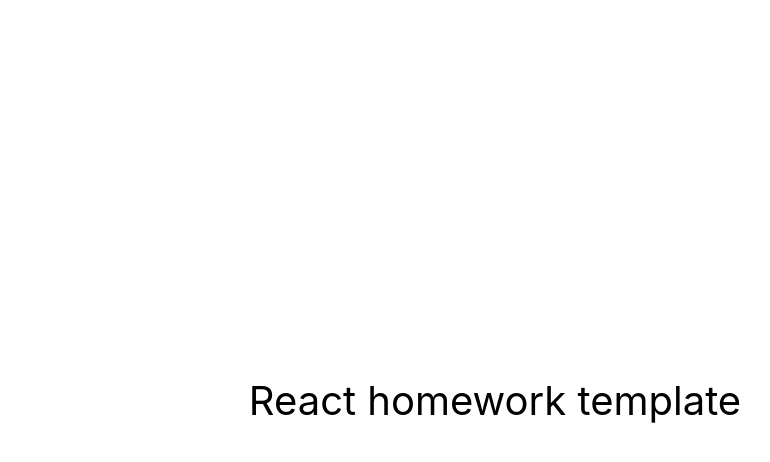
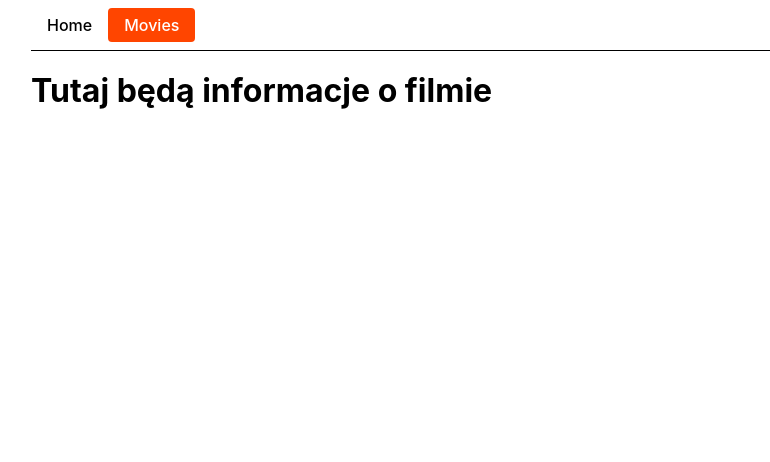
Before and after one commit to annamichalowska/goit-react-hw-05-movies, a React (Create React App) app: page /Movies/1 in a window 1280 px wide. Shown: the top 462 px of the page, without its empty margins (145-915 px from the left). Built offline with nearby package versions, Linux system fonts and the light colour scheme.

Commit message:
last_today

```diff
--- a/package.json
+++ b/package.json
@@ -7,10 +7,12 @@
     "@testing-library/jest-dom": "^5.16.3",
     "@testing-library/react": "^12.1.4",
     "@testing-library/user-event": "^13.5.0",
+    "modern-normalize": "^1.1.0",
     "react": "^18.1.0",
     "react-dom": "^18.1.0",
     "react-router-dom": "^6.8.1",
     "react-scripts": "5.0.1",
+    "styled-components": "^5.3.6",
     "web-vitals": "^2.1.3"
   },
   "scripts": {
--- a/src/components/App.jsx
+++ b/src/components/App.jsx
@@ -1,16 +1,18 @@
+import { Routes, Route } from 'react-router-dom';
+import { Home } from '../pages/Home';
+import { Movies } from '../pages/Movies';
+import { MovieDetails } from '../pages/MovieDetails';
+import { SharedLayout } from './SharedLayout';
+
 export const App = () => {
   return (
-    <div
-      style={{
-        height: '100vh',
-        display: 'flex',
-        justifyContent: 'center',
-        alignItems: 'center',
-        fontSize: 40,
-        color: '#010101'
-      }}
-    >
-      React homework template
-    </div>
+    <Routes>
+      <Route path="/" element={<SharedLayout />}>
+        <Route index element={<Home />} />
+        <Route path="/Movies" element={<Movies />} />
+        <Route path="/Movies/:movieId" element={<MovieDetails />} />
+        <Route path="*" element={<Home />} />
+      </Route>
+    </Routes>
   );
 };
--- /dev/null
+++ b/src/components/SharedLayout.jsx
@@ -0,0 +1,18 @@
+import { Outlet } from 'react-router-dom';
+import { Container, Header, Link } from './SharedLayout.styled';
+
+export const SharedLayout = () => {
+  return (
+    <Container>
+      <Header>
+        <nav>
+          <Link to="/" end>
+            Home
+          </Link>
+          <Link to="/Movies">Movies</Link>
+        </nav>
+      </Header>
+      <Outlet />
+    </Container>
+  );
+};
--- /dev/null
+++ b/src/components/SharedLayout.styled.js
@@ -0,0 +1,35 @@
+import styled from 'styled-components';
+import { NavLink } from 'react-router-dom';
+
+export const Container = styled.div`
+  max-width: 960px;
+  margin: 0 auto;
+  padding: 0 16px;
+`;
+
+export const Header = styled.header`
+  display: flex;
+  align-items: center;
+  justify-content: space-between;
+  gap: 12px;
+  padding: 8px 0;
+  margin-bottom: 16px;
+  border-bottom: 1px solid black;
+
+  > nav {
+    display: flex;
+  }
+`;
+
+export const Link = styled(NavLink)`
+  padding: 8px 16px;
+  border-radius: 4px;
+  text-decoration: none;
+  color: black;
+  font-weight: 500;
+
+  &.active {
+    color: white;
+    background-color: orangered;
+  }
+`;
--- a/src/index.js
+++ b/src/index.js
@@ -1,10 +1,14 @@
 import React from 'react';
 import ReactDOM from 'react-dom/client';
+import { BrowserRouter } from 'react-router-dom';
 import { App } from 'components/App';
+import 'modern-normalize';
 import './index.css';
 
 ReactDOM.createRoot(document.getElementById('root')).render(
   <React.StrictMode>
-    <App />
+    <BrowserRouter>
+      <App />
+    </BrowserRouter>
   </React.StrictMode>
 );
--- /dev/null
+++ b/src/pages/Home.jsx
@@ -0,0 +1,26 @@
+import { useState, useEffect } from 'react';
+
+export const Home = () => {
+  const [popularMovies, setPopularMovies] = useState([]);
+
+  useEffect(() => {
+    const API_KEY = '5fcd4365d493d0f97c8c4d9a62c7577d';
+    const API_URL = `https://api.themoviedb.org/3/trending/movie/week?api_key=${API_KEY}`;
+
+    fetch(API_URL)
+      .then(response => response.json())
+      .then(data => setPopularMovies(data.results))
+      .catch(error => console.error(error));
+  }, []);
+
+  return (
+    <div>
+      <h1>Popular Movies</h1>
+      <ul>
+        {popularMovies.map(movie => (
+          <li key={movie.id}>{movie.title}</li>
+        ))}
+      </ul>
+    </div>
+  );
+};
--- /dev/null
+++ b/src/pages/MovieDetails.jsx
@@ -0,0 +1,3 @@
+export const MovieDetails = () => {
+  return <h1>Tutaj będą informacje o filmie</h1>;
+};
--- /dev/null
+++ b/src/pages/Movies.jsx
@@ -0,0 +1,35 @@
+//import { MovieDetails } from "./MovieDetails";
+import { useState } from 'react';
+
+export const Movies = () => {
+  const [movies, setMovies] = useState([]);
+  const [searchQuery, setSearchQuery] = useState('');
+
+  const handleSearch = () => {
+    const API_KEY = '5fcd4365d493d0f97c8c4d9a62c7577d';
+    const API_URL = `https://api.themoviedb.org/3/search/movie?api_key=${API_KEY}&query=${searchQuery}`;
+
+    fetch(API_URL)
+      .then(response => response.json())
+      .then(data => setMovies(data.results))
+      .catch(error => console.error(error));
+  };
+
+  return (
+    <main>
+      <h1>Movie search</h1>
+      <input
+        type="text"
+        value={searchQuery}
+        onChange={event => setSearchQuery(event.target.value)}
+      />
+      <button onClick={handleSearch}>Search</button>
+      <ul>
+        {movies.map(movie => (
+          <li key={movie.id}>{movie.title}</li>
+        ))}
+      </ul>
+      {/* <MovieDetails /> */}
+    </main>
+  );
+};
```
Also changed, not shown: src/components/App.styled.js (added, +15 -0 lines), src/pages/Cast.jsx (added), src/pages/Reviews.jsx (added), 1 other file (tests, documents, lock files or other folders).
